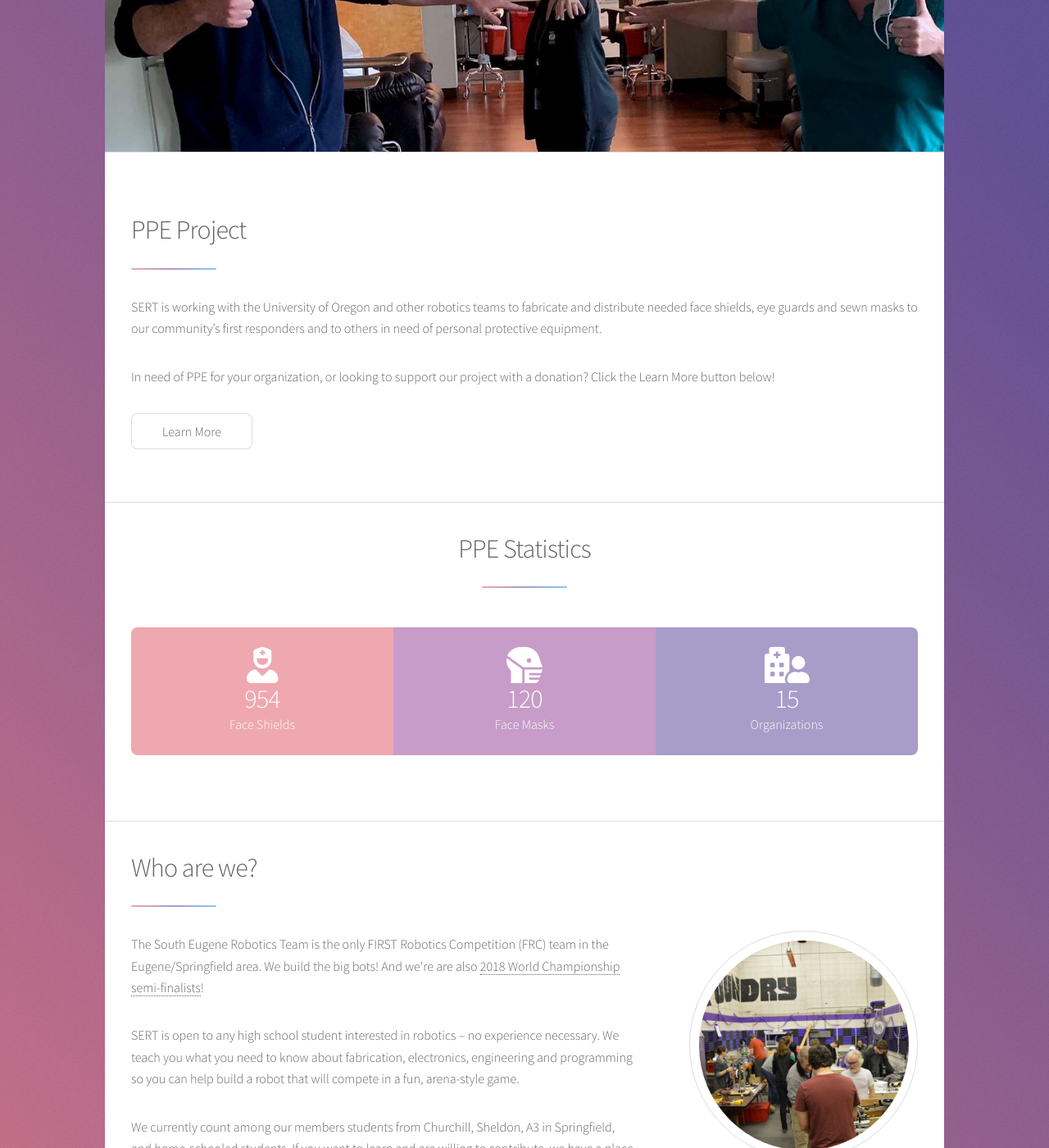
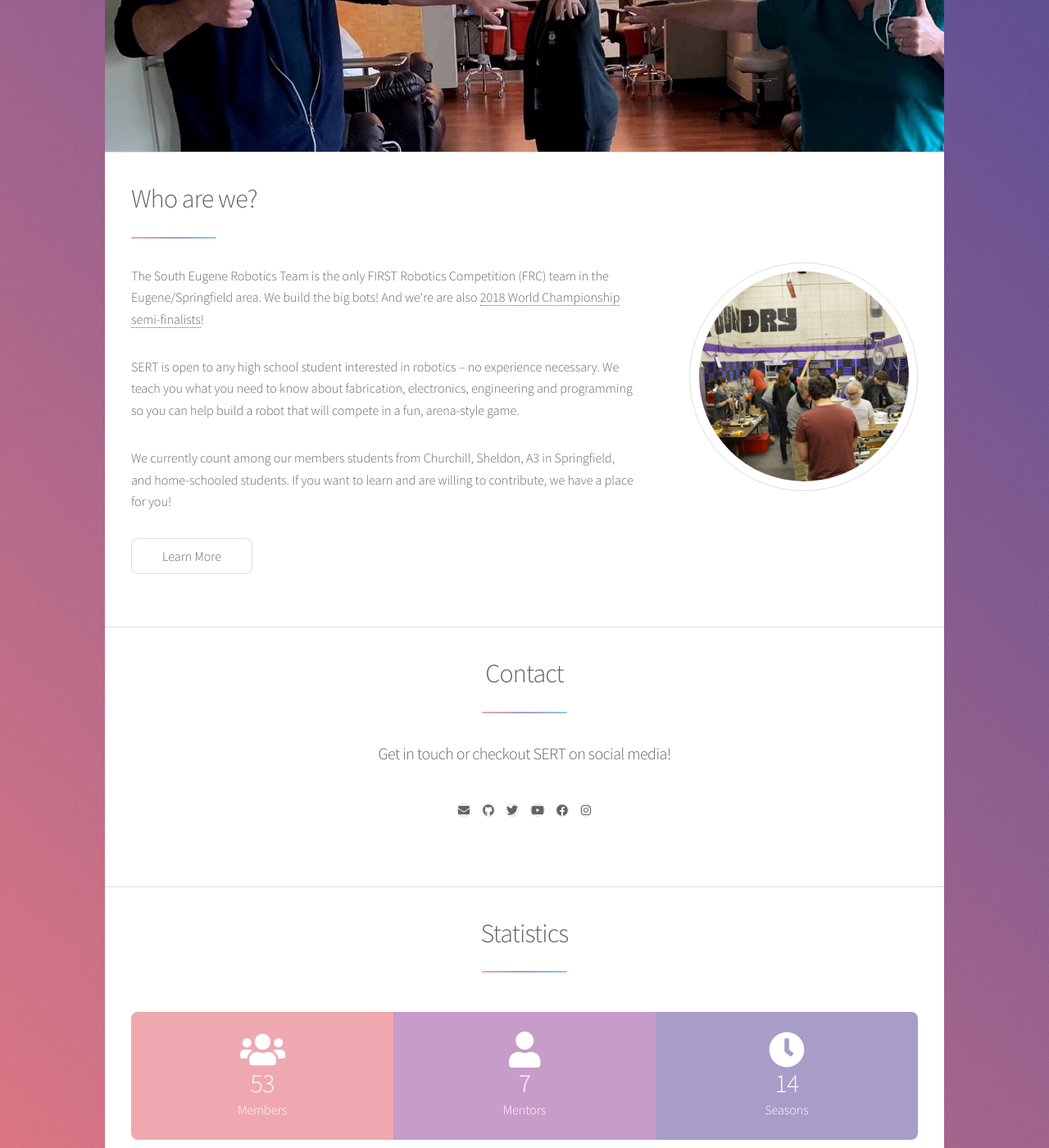
Before and after one commit to SouthEugeneRoboticsTeam/SouthEugeneRoboticsTeam.github.io, a Jekyll site: the page built from index.html, in a window 1280 px wide and 1400 px high, scrolled down 567 px. Shown: the whole window at 82% size. Built offline with Jekyll 4.4.1, drawn with Linux system fonts in a browser that asks for light colours; nearby versions of some CDN libraries.

Commit message:
Update index.html

```diff
--- a/index.html
+++ b/index.html
@@ -9,46 +9,6 @@
 
 <section id="slider" class="main special">
     <div class="slider"></div>
-</section>
-
-<!-- PPE Introduction -->
-<section id="intro" class="main">
-    <a id="anchor-intro"></a>
-    <div class="spotlight">
-        <div class="content">
-            <header class="major">
-                <h2>PPE Project</h2>
-            </header>
-
-            <p>SERT is working with the University of Oregon and other robotics teams to fabricate and distribute needed face shields, eye guards and sewn masks to our community’s first responders and to others in need of personal protective equipment.</p>
-
-            <p>In need of PPE for your organization, or looking to support our project with a donation? Click the Learn More button below!</p>
-
-            <ul class="actions">
-                <li><a href="donate" class="button">Learn More</a></li>
-            </ul>
-        </div>
-    </div>
-</section>
-
-<section id="stats" class="main special">
-    <header class="major">
-        <h2>PPE Statistics</h2>
-    </header>
-    <ul class="statistics">
-        <li class="style1">
-            <span class="icon fas fa-user-nurse"></span>
-            <strong>954</strong> Face Shields
-        </li>
-        <li class="style2">
-            <span class="icon fas fa-head-side-mask"></span>
-            <strong>120</strong> Face Masks
-        </li>
-        <li class="style3">
-            <span class="icon fas fa-hospital-user"></span>
-            <strong>15</strong> Organizations
-        </li>
-    </ul>
 </section>
 
 <!-- Introduction -->
```
